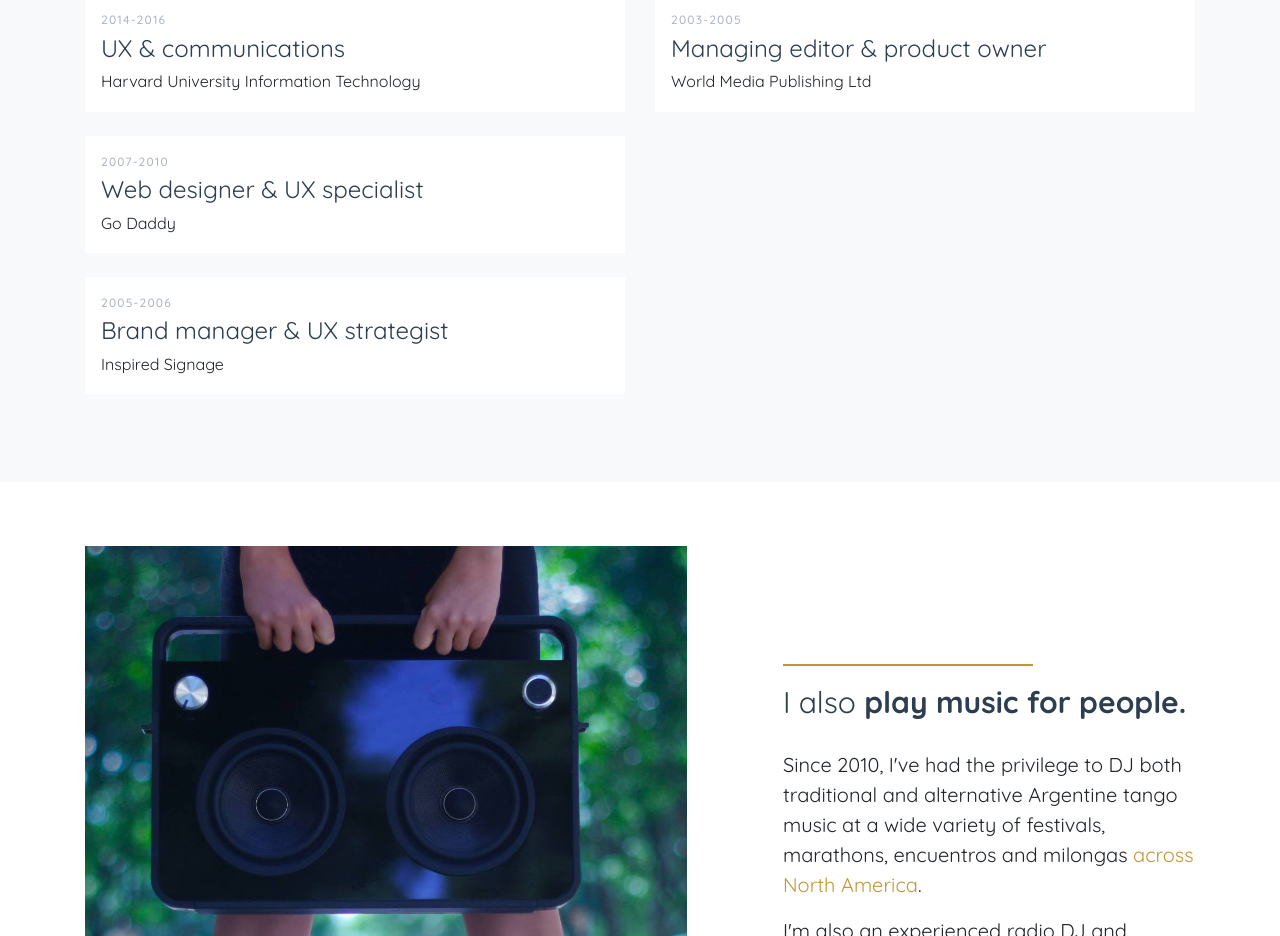
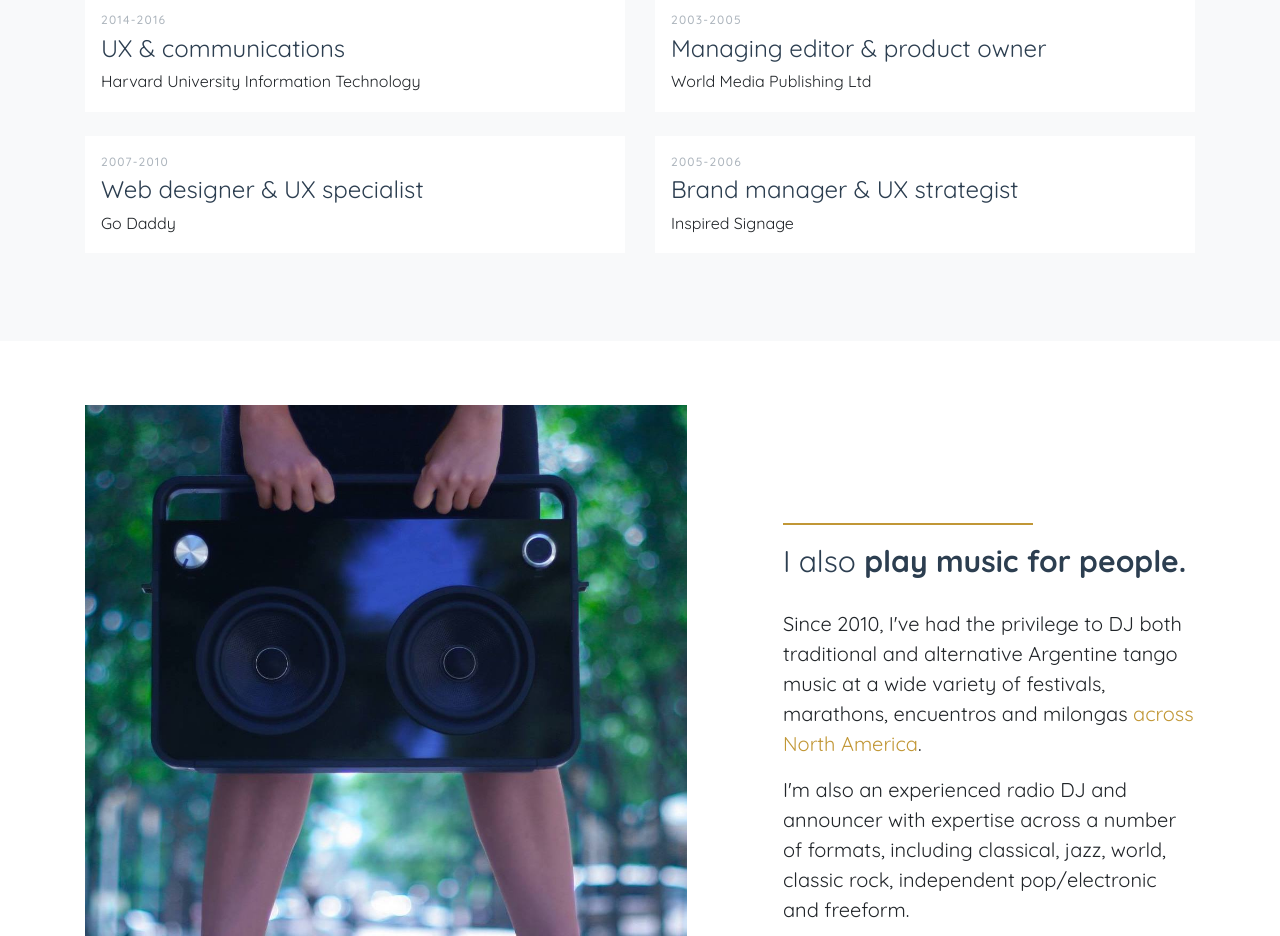
Before and after one commit to jessicaschilling/portfolio, a React (Create React App) app: page / in a window 1280 px wide. Shown: the part 4700-5636 px from the top of the page. Built offline with nearby package versions, Linux system fonts and the light colour scheme.

Commit message:
Update App.js
Rearranged experience boxes

```diff
--- a/src/App.js
+++ b/src/App.js
@@ -473,12 +473,6 @@ class App extends Component {
               <p>Go Daddy</p>
             </div>
 
-            <div className="experience-item mb-4">
-              <span className="date"><span className="icon-calendar"></span> 2005-2006</span>
-              <h4>Brand manager &amp; UX strategist</h4>
-              <p>Inspired Signage</p>
-            </div>
-
           </div>
 
           <div className="col-md-6">
@@ -499,6 +493,12 @@ class App extends Component {
               <span className="date"><span className="icon-calendar"></span> 2003-2005</span>
               <h4>Managing editor &amp; product owner</h4>
               <p>World Media Publishing Ltd</p>
+            </div>
+
+            <div className="experience-item mb-4">
+              <span className="date"><span className="icon-calendar"></span> 2005-2006</span>
+              <h4>Brand manager &amp; UX strategist</h4>
+              <p>Inspired Signage</p>
             </div>
 
           </div>
```
